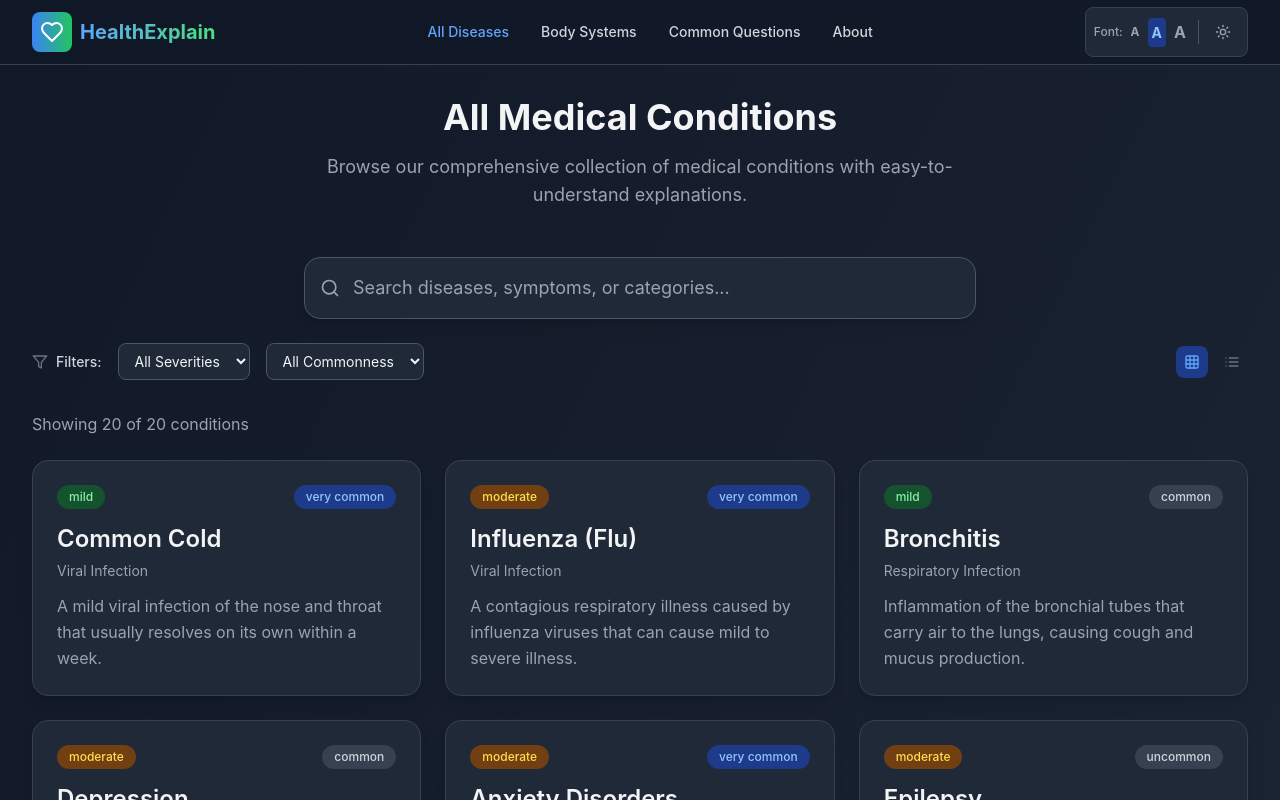
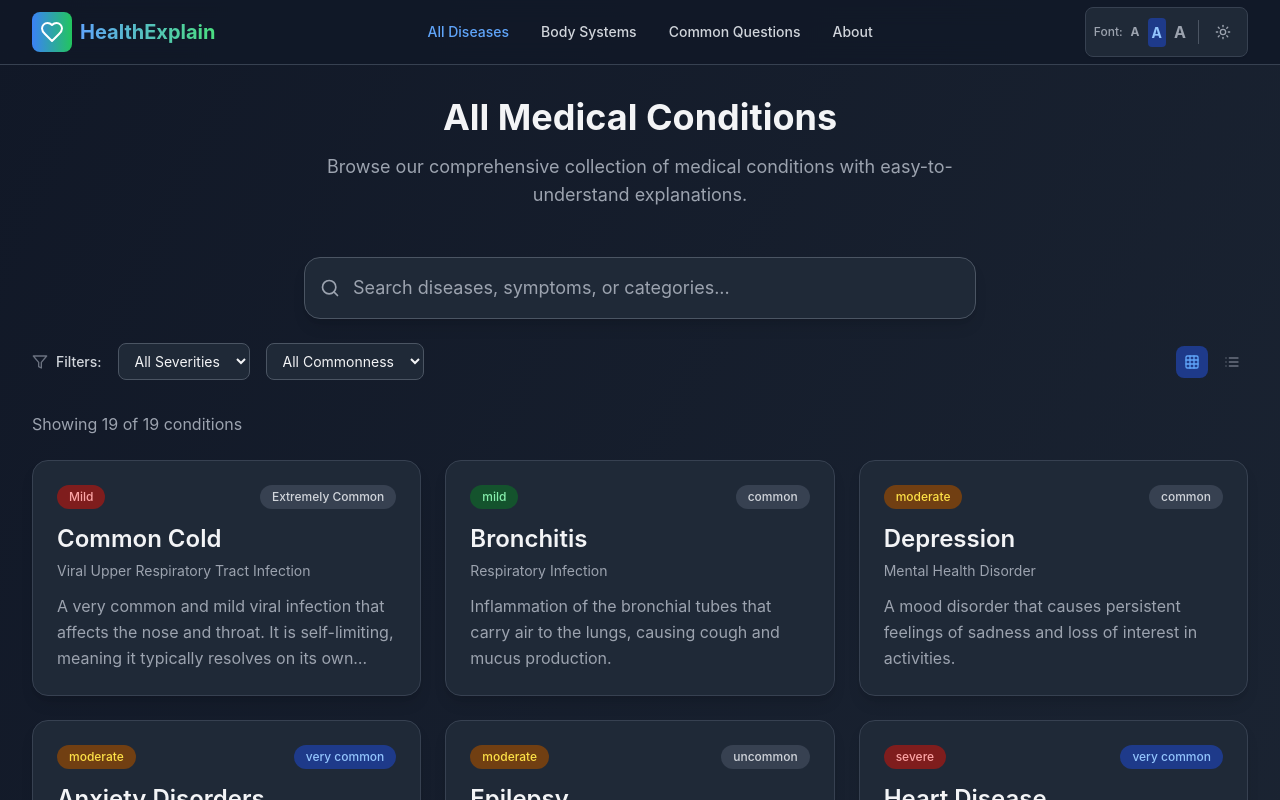
Before and after one commit to milappatel1/HealthGuide, a React (Vite) app: page /diseases in a window 1280 px wide. Shown: the top 800 px of the page. Built offline with nearby package versions, Linux system fonts and the light colour scheme.

Commit message:
Update diseases.ts

```diff
--- a/src/data/diseases.ts
+++ b/src/data/diseases.ts
@@ -100,120 +100,70 @@ export const diseases: Disease[] = [
   {
 id: "common-cold",
 name: "Common Cold",
-    category: "Viral Infection",
-    bodySystem: "respiratory",
-    summary: "A mild viral infection of the nose and throat that usually resolves on its own within a week.",
+category: "Viral Upper Respiratory Tract Infection",
+bodySystem: "Upper Respiratory System (Nose, Throat, Sinuses)",
+summary: "A very common and mild viral infection that affects the nose and throat. It is self-limiting, meaning it typically resolves on its own without specific treatment, usually within 7 to 10 days.",
 symptoms: [
-      "Runny or stuffy nose",
+"Runny or stuffy nose (congestion)",
+"Sore or scratchy throat",
 "Sneezing",
-      "Sore throat",
-      "Mild cough",
-      "Low-grade fever",
-      "Body aches",
-      "Fatigue",
+"Cough",
+"Post-nasal drip (the feeling of mucus dripping down your throat)",
+"Watery eyes",
+"Mild headache or body aches",
+"Low-grade fever (more common in children)",
+"General feeling of being unwell (malaise)",
 ],
-    causes: [
-      "Rhinoviruses (most common)",
-      "Coronaviruses",
+causes: {
+causativeAgents: [
+"Rhinoviruses (the most frequent cause, responsible for 30-50% of colds)",
+"Seasonal Coronaviruses (Note: these are different from the virus that causes COVID-19)",
 "Respiratory syncytial virus (RSV)",
 "Parainfluenza viruses",
-      "Close contact with infected person",
-      "Touching contaminated surfaces",
+"Adenoviruses",
 ],
+howItSpreads: [
+"Inhaling airborne respiratory droplets from an infected person's cough or sneeze.",
+"Touching your eyes, nose, or mouth after coming into contact with a contaminated surface (like a doorknob) or having direct contact with a sick person (like shaking hands).",
+]
+},
 diagnosis: [
-      "Usually diagnosed based on symptoms",
-      "Physical examination",
-      "No specific tests needed for typical cases",
-      "Throat swab if bacterial infection suspected",
+"Diagnosis is almost always based on the classic signs and symptoms.",
+"A doctor may perform a physical exam, looking at the nose, throat, and ears, and listening to the lungs.",
+"Lab tests are rarely needed but may be used to rule out other conditions like the flu, COVID-19, or strep throat if symptoms are severe or unusual.",
 ],
 treatment: [
-      "Rest and plenty of fluids",
-      "Over-the-counter pain relievers",
-      "Throat lozenges or warm salt water gargles",
-      "Humidifier or steam inhalation",
-      "Decongestants for nasal congestion",
-      "Antibiotics are not effective (viral infection)",
+"There is no cure for the common cold; treatment focuses on relieving symptoms while your body's immune system fights off the virus.",
+"Rest: Get plenty of sleep to help your body recover.",
+"Hydration: Drink lots of fluids like water, juice, or warm broth to prevent dehydration.",
+"Symptom Relief: Use over-the-counter medications like pain relievers (acetaminophen, ibuprofen), decongestants, or cough syrups as needed.",
+"Sore Throat Soothers: Gargle with warm salt water or use throat lozenges.",
+"Ease Congestion: Use a humidifier or saline nasal spray to help clear a stuffy nose.",
+"Important: Antibiotics are completely ineffective against viruses and should not be used to treat a common cold.",
 ],
 prevention: [
-      "Wash hands frequently",
-      "Avoid touching face with unwashed hands",
-      "Stay away from sick people",
-      "Don't share personal items",
-      "Maintain good overall health",
-      "Get adequate sleep",
+"Frequent handwashing with soap and water is the single most effective preventive measure. 🧼",
+"Avoid touching your eyes, nose, and mouth with unwashed hands.",
+"Keep your distance from people who are actively sick.",
+"Cover your mouth and nose with a tissue or your elbow when you cough or sneeze.",
+"Clean and disinfect frequently touched surfaces.",
+"Support your immune system by getting enough sleep, eating a healthy diet, and staying active.",
 ],
 simpleExplanation: {
 whatIs:
-        "A cold is when tiny germs called viruses get into your nose and throat, making you feel sick for a few days.",
-      howYouGet:
-        "You can catch a cold when someone who is sick coughs or sneezes near you, or when you touch something they touched and then touch your face.",
-      howToFeel:
-        "You might have a runny nose, sneeze a lot, have a scratchy throat, and feel tired. It's like your body is fighting off the bad germs.",
+"A cold is when tiny, invisible germs called viruses have a little party in your nose and throat. It's not dangerous, but it can make you feel tired and yucky for about a week while your body works to kick them out.",
+howYouGetIt:
+"You can catch it if you're near a sick person when they cough or sneeze, sending tiny virus droplets into the air. You can also get it by touching something they touched (like a toy or phone) and then touching your own eyes, nose, or mouth.",
+whatItFeelsLike:
+"It often starts with a tickly throat. Soon, you might get a runny or stuffy nose, start sneezing a lot, and feel sleepy. This is your body telling you it's busy fighting off the virus germs! 🤺",
 howToGetBetter:
-        "Rest in bed, drink lots of water, and your body will fight off the germs in about a week. Medicine can help you feel better while you heal.",
+"Your body is the hero and will fight off the cold on its own! To help your body win, you should rest a lot, drink plenty of water or juice, and eat healthy foods. Medicine from the store can't cure the cold, but it can help your stuffy nose or sore throat feel better while your body does all the hard work.",
 },
-    severity: "mild",
-    commonness: "very-common",
+severity: "Mild",
+commonness: "Extremely Common",
 },
-  {
-    id: "flu",
-    name: "Influenza (Flu)",
-    category: "Viral Infection",
-    bodySystem: "respiratory",
-    summary: "A contagious respiratory illness caused by influenza viruses that can cause mild to severe illness.",
-    symptoms: [
-      "High fever",
-      "Body aches and chills",
-      "Fatigue and weakness",
-      "Headache",
-      "Dry cough",
-      "Sore throat",
-      "Runny or stuffy nose",
-    ],
-    causes: [
-      "Influenza A viruses",
-      "Influenza B viruses",
-      "Seasonal outbreaks",
-      "Close contact with infected people",
-      "Breathing in droplets from coughs/sneezes",
-      "Touching contaminated surfaces",
-    ],
-    diagnosis: [
-      "Physical examination",
-      "Rapid influenza diagnostic tests",
-      "RT-PCR tests",
-      "Symptom assessment",
-      "Medical history",
-    ],
-    treatment: [
-      "Antiviral medications (if started early)",
-      "Rest and plenty of fluids",
-      "Fever reducers and pain relievers",
-      "Cough suppressants",
-      "Stay home to avoid spreading",
-      "Seek medical care if symptoms worsen",
-    ],
-    prevention: [
-      "Get annual flu vaccine",
-      "Wash hands frequently",
-      "Avoid close contact with sick people",
-      "Cover coughs and sneezes",
-      "Stay home when sick",
-      "Avoid touching face with unwashed hands",
-    ],
-    simpleExplanation: {
-      whatIs:
-        "The flu is like a really bad cold caused by different germs that make you feel much sicker with high fever and body aches.",
-      howYouGet:
-        "You catch it the same way as a cold, but flu germs are stronger and spread more easily, especially during flu season.",
-      howToFeel:
-        "You'll feel much worse than with a cold - high fever, your whole body will ache, and you'll be very tired and weak.",
-      howToGetBetter:
-        "Rest in bed, drink lots of fluids, take medicine for fever and aches, and get a flu shot every year to prevent it.",
-    },
-    severity: "moderate",
-    commonness: "very-common",
-  },
+
+
   {
     id: "bronchitis",
     name: "Bronchitis",
```
Lines whose indentation alone changed are shown as unchanged.
